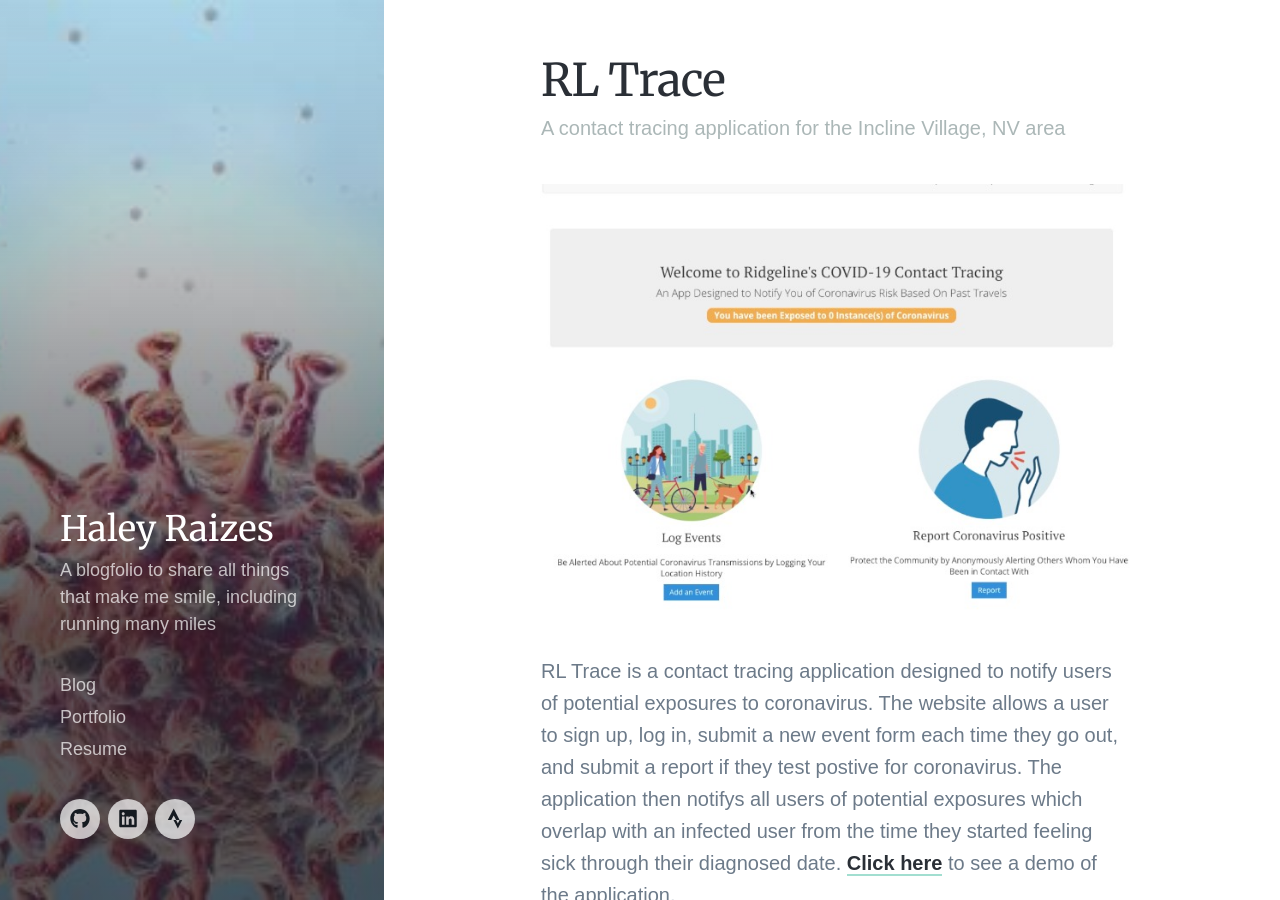
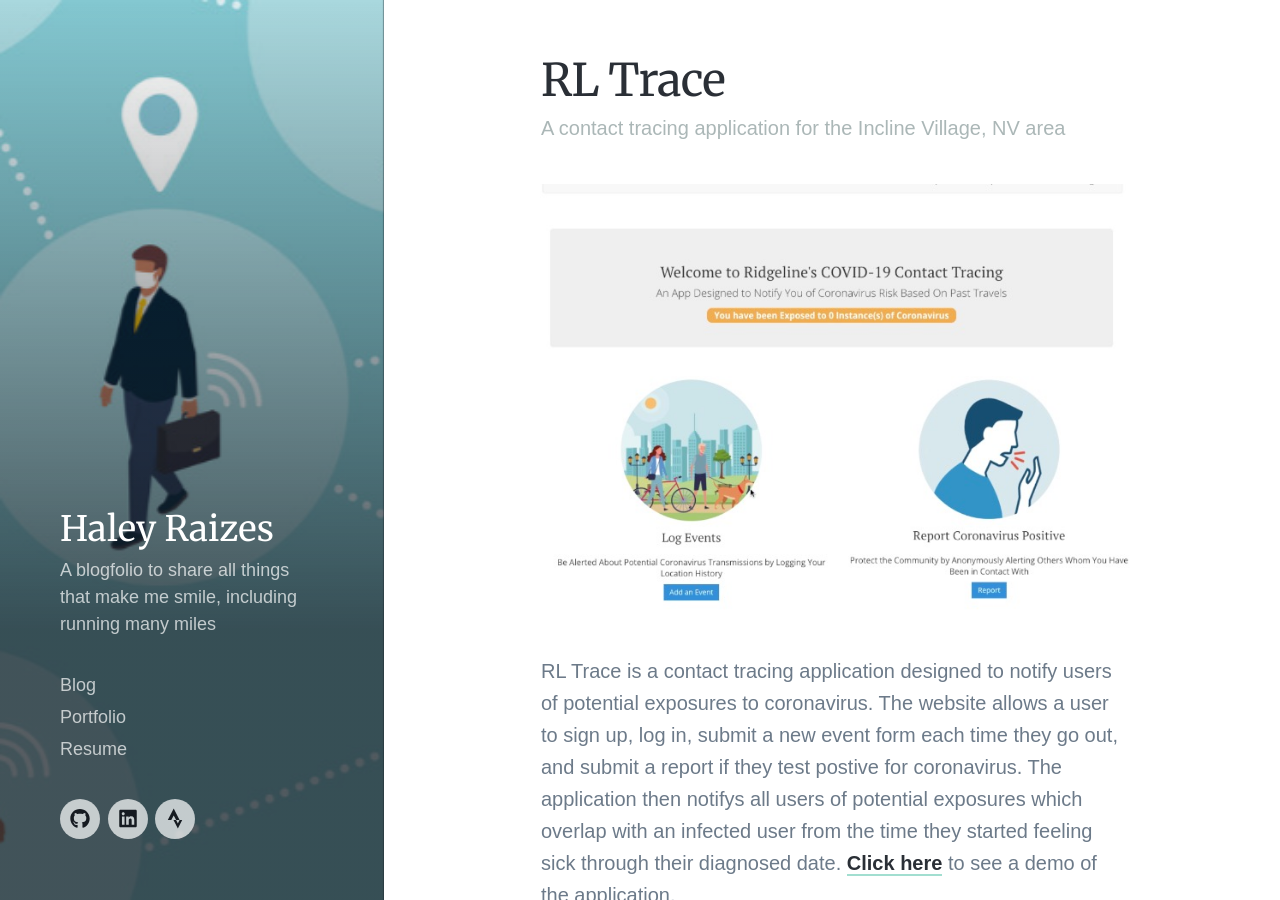
Before and after one commit to hraizes/hraizes.github.io, a Jekyll site: the page built from _projects/2020-07-30-rl-trace.md, in a window 1280 px wide and 900 px high. Built offline with Jekyll 4.4.1, drawn with Linux system fonts in a browser that asks for light colours; nearby versions of some CDN libraries; some web fonts are replaced.

Commit message:
Update rl trace

```diff
--- a/_projects/2020-07-30-rl-trace.md
+++ b/_projects/2020-07-30-rl-trace.md
@@ -2,7 +2,7 @@
 title: 'RL Trace'
 subtitle: 'A contact tracing application for the Incline Village, NV area'
 date: 2020-07-30 00:00:00
-featured_image: '/images/projects/covid.jpeg'
+featured_image: '/images/projects/contact-tracing.jpg'
 ---
 
 <img src="/images/projects/rl-trace.jpg" alt="The front page of RL Trace">
```
Also changed, not shown: images/projects/contact-tracing.jpg (added).
